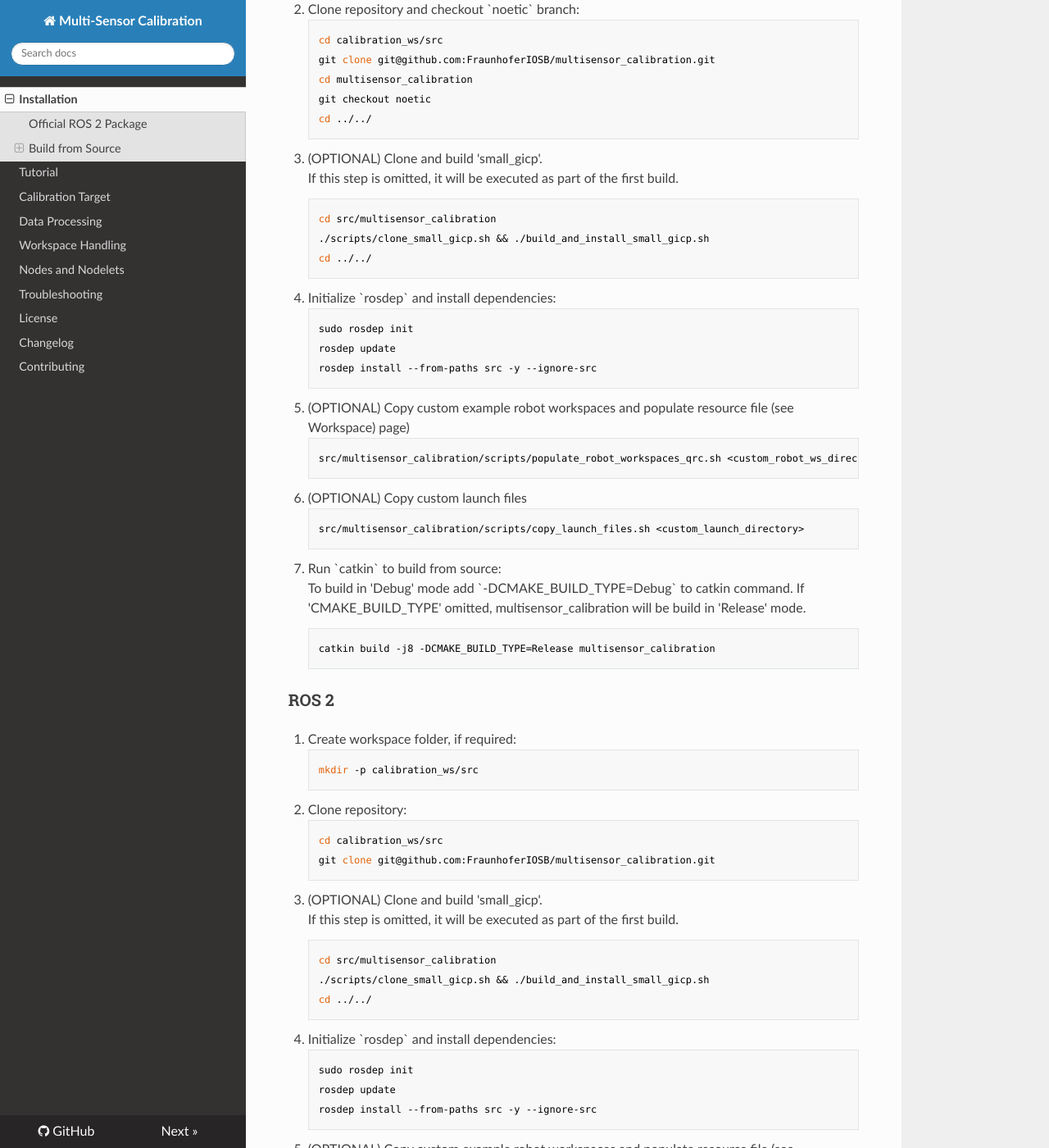
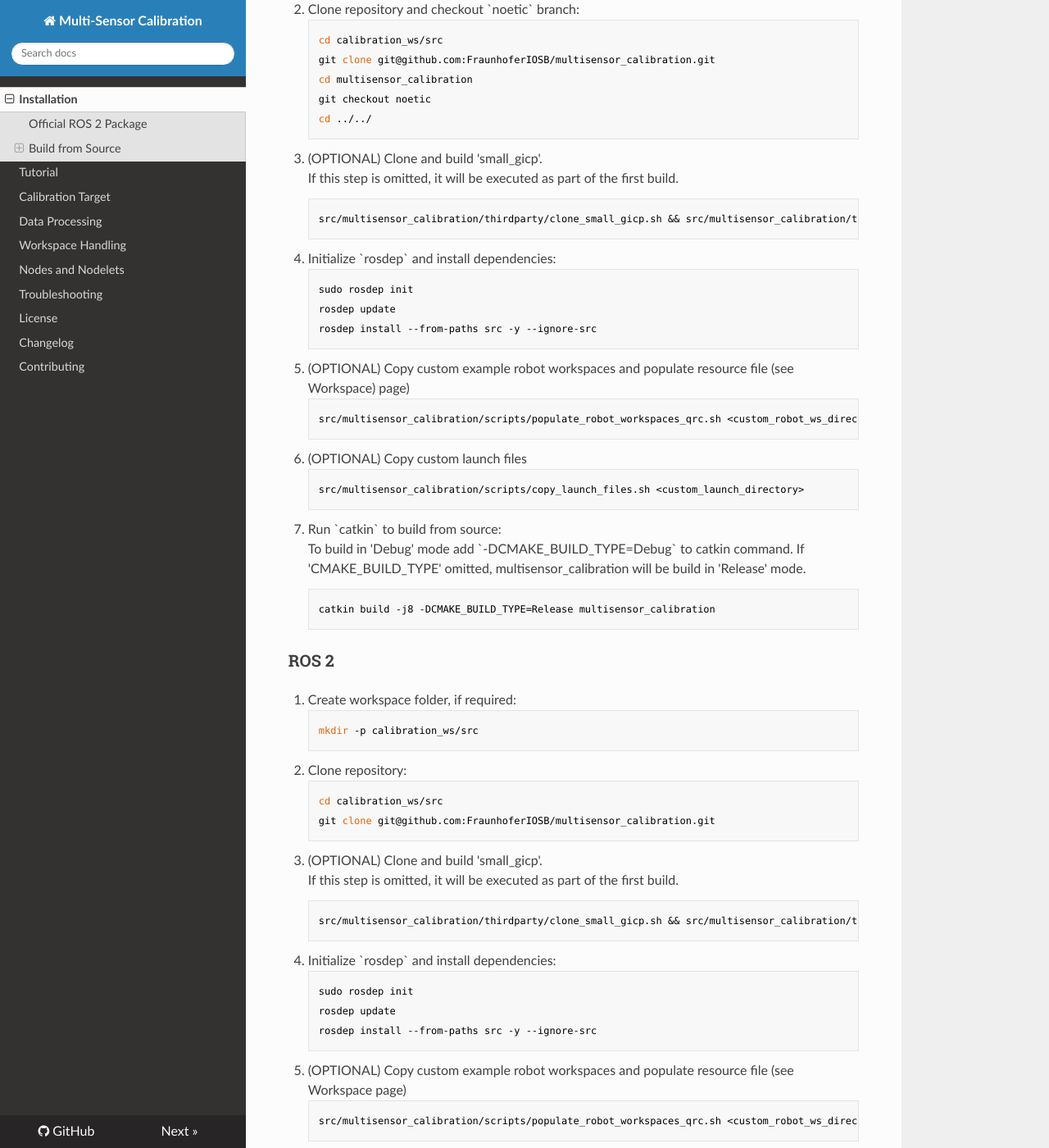
Before and after one commit to ronite-bw/multisensor_calibration, an MkDocs documentation site: the page built from doc/user_docs/installation.md, in a window 1280 px wide and 1400 px high, scrolled down 656 px. Shown: the whole window at 82% size. Built offline with MkDocs 1.6.1, drawn with Linux system fonts in a browser that asks for light colours; nearby versions of some CDN libraries; some of the changed text lies outside the part shown.

Commit message:
doc: updated installation.md

````diff
--- a/doc/user_docs/installation.md
+++ b/doc/user_docs/installation.md
@@ -41,9 +41,7 @@ cd ../../
 (OPTIONAL) Clone and build 'small_gicp'.<br>If this step is omitted, it will be executed as part of the first build.
 
 ```bash
-cd src/multisensor_calibration
-./scripts/clone_small_gicp.sh && ./build_and_install_small_gicp.sh
-cd ../../
+src/multisensor_calibration/thirdparty/clone_small_gicp.sh && src/multisensor_calibration/thirdparty/build_and_install_small_gicp.sh
 ```
 </li>
 
@@ -109,9 +107,7 @@ git clone git@github.com:FraunhoferIOSB/multisensor_calibration.git
 (OPTIONAL) Clone and build 'small_gicp'.<br>If this step is omitted, it will be executed as part of the first build.
 
 ```bash
-cd src/multisensor_calibration
-./scripts/clone_small_gicp.sh && ./build_and_install_small_gicp.sh
-cd ../../
+src/multisensor_calibration/thirdparty/clone_small_gicp.sh && src/multisensor_calibration/thirdparty/build_and_install_small_gicp.sh
 ```
 </li>
 
@@ -153,12 +149,6 @@ colcon build --symlink-install --packages-up-to multisensor_calibration
 
 </ol>
 
-### Developer Documentation
-
-```text
-TODO: How to build developer documentation
-```
-
 ### Requirements
 
 Apart from the basic catkin requirements, `multisensor_calibration` depends on the following third party libraries.
````
